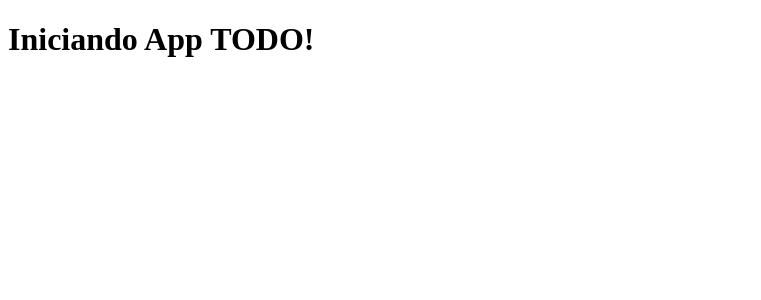
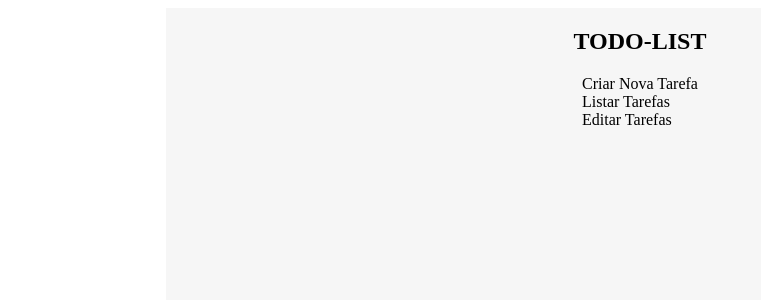
Before and after one commit to lukkasmatheu/Estudos-React, a React app in the folder todo-app/: page / in a window 1280 px wide. Shown: the top 300 px of the page, without its empty margins (0-761 px from the left). Built offline with nearby package versions, Linux system fonts and the light colour scheme.

Commit message:
feat: criaçao da page home

```diff
--- /dev/null
+++ b/todo-app/public/index.css
@@ -0,0 +1,5 @@
+.root{
+    margin:0;
+    padding: 0;
+    background: #ffff;
+}
--- /dev/null
+++ b/todo-app/src/App.tsx
@@ -0,0 +1,6 @@
+import React from 'react';
+import Home from './pages/Home';
+
+const App: React.FC = () => <Home />;
+
+export default App;
--- a/todo-app/src/index.tsx
+++ b/todo-app/src/index.tsx
@@ -1,13 +1,11 @@
-import React from "react";
-import ReactDOM from "react-dom";
+import React from 'react';
+import ReactDOM from 'react-dom';
 
-const App: React.FC = () => (
-  <h1>Iniciando App TODO!</h1>
-);
+import App from './App';
 
 ReactDOM.render(
-  <React.StrictMode>
-    <App />
-  </React.StrictMode>,
-  document.getElementById("root")
+    <React.StrictMode>
+        <App />
+    </React.StrictMode>,
+    document.getElementById('root'),
 );
--- /dev/null
+++ b/todo-app/src/pages/Home/index.tsx
@@ -0,0 +1,33 @@
+import React, {useEffect} from 'react';
+import {Container} from './styles';
+import Link from 'react-router-dom';
+
+const Home: React.FC = () => {
+    useEffect(() => {
+        console.log('renderizando page');
+    }, []);
+
+    return (
+        <Container>
+            <header>
+                <h2>TODO-LIST</h2>
+            </header>
+            <main>
+                {/* <Link>
+                    <div>Criar Nova Tarefa</div>
+                </Link> */}
+                {/* <Link>
+                    <div>Listar Tarefas/div>
+                </Link> */}
+                {/* <Link>
+                    <div>Editar Tarefas</div>
+                </Link> */}
+                <div>Criar Nova Tarefa</div>
+                <div>Listar Tarefas</div>
+                <div>Editar Tarefas</div>
+            </main>
+        </Container>
+    );
+};
+
+export default Home;
--- /dev/null
+++ b/todo-app/src/pages/Home/styles.ts
@@ -0,0 +1,11 @@
+import styled from 'styled-components';
+
+export const Container = styled.div`
+    width: 75%;
+    height: 100vh;
+    margin: 0 auto;
+    background: #f6f6f6;
+    display: flex;
+    flex-direction: column;
+    align-items: center;
+`;
```
